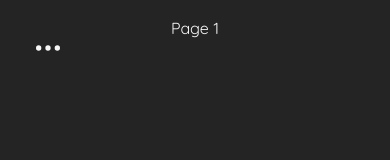
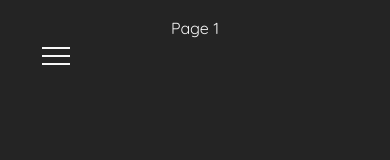
Before and after one commit to dragusheen/WebTools, a React (Vite) app: page / in a window 390 px wide. Shown: the top 160 px of the page. Built offline with nearby package versions, Linux system fonts and the light colour scheme.

Commit message:
[+] Hamburger menu animation

```diff
--- a/package.json
+++ b/package.json
@@ -15,6 +15,7 @@
     "@tailwindcss/vite": "^4.0.8",
     "@types/react-router": "^5.1.20",
     "@types/react-router-dom": "^5.3.3",
+    "hamburger-react": "^2.5.2",
     "lucide-react": "^0.475.0",
     "react": "^19.0.0",
     "react-dom": "^19.0.0",
--- a/src/components/layout/NavBar.tsx
+++ b/src/components/layout/NavBar.tsx
@@ -8,9 +8,9 @@
 
 /* ----- IMPORTS ----- */
 import React, { useState } from "react";
-import { Ellipsis, X } from "lucide-react";
 import { getPagesConfigs } from "../../router/routesConfig";
 import { NavLink } from "react-router-dom";
+import { Squash as Hamburger } from 'hamburger-react'
 
 
 /* ----- COMPONENT ----- */
@@ -38,11 +38,7 @@ const NavBar: React.FC = () => {
     return (
         <>
             <div onClick={() => changeOpen(!open)} className="cursor-pointer fixed p-4 z-50">
-                {
-                    open ?
-                    <X size={32} stroke="var(--color-light)"/> :
-                    <Ellipsis size={32} stroke="var(--color-light)"/>
-                }
+                <Hamburger toggled={open} size={28} color="var(--color-light)"/>
             </div>
             <div className={`fixed z-40 w-full h-full top-0 left-0 transition duration-300 ease-in-out backdrop-blur-xs ${open ? "opacity-100" : " opacity-0"}`}>
                 <div className={`2xl:w-1/4 lg:w-1/3 md:w-1/2 sm:w-8/12 h-full flex flex-col p-16 bg-color-dark-2 top-0 left-0 transition duration-300 ease-in-out ${open ? "translate-x-0" : "-translate-x-full"}`}>
```
Also changed, not shown: 1 other file (tests, documents, lock files or other folders).
